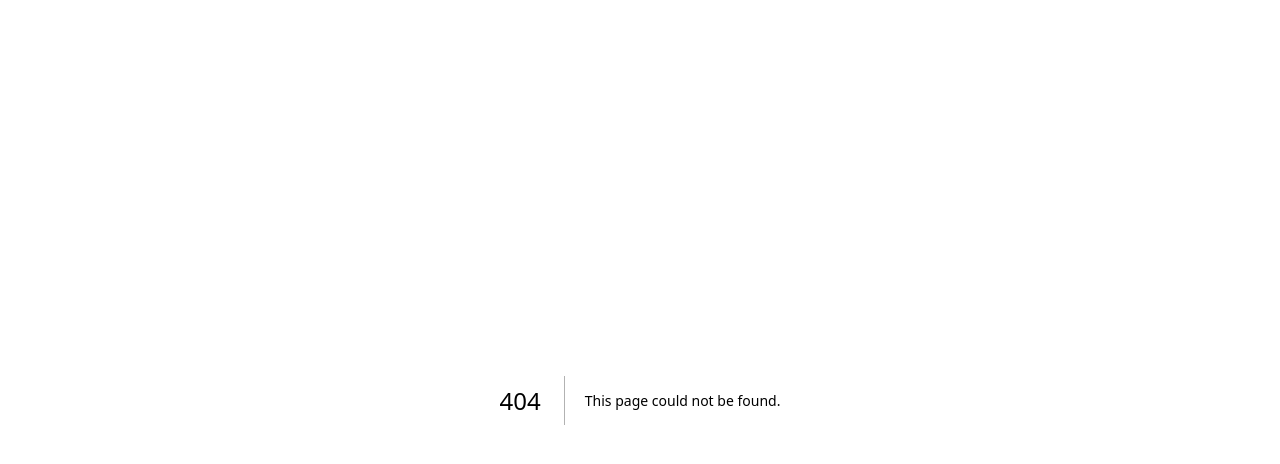
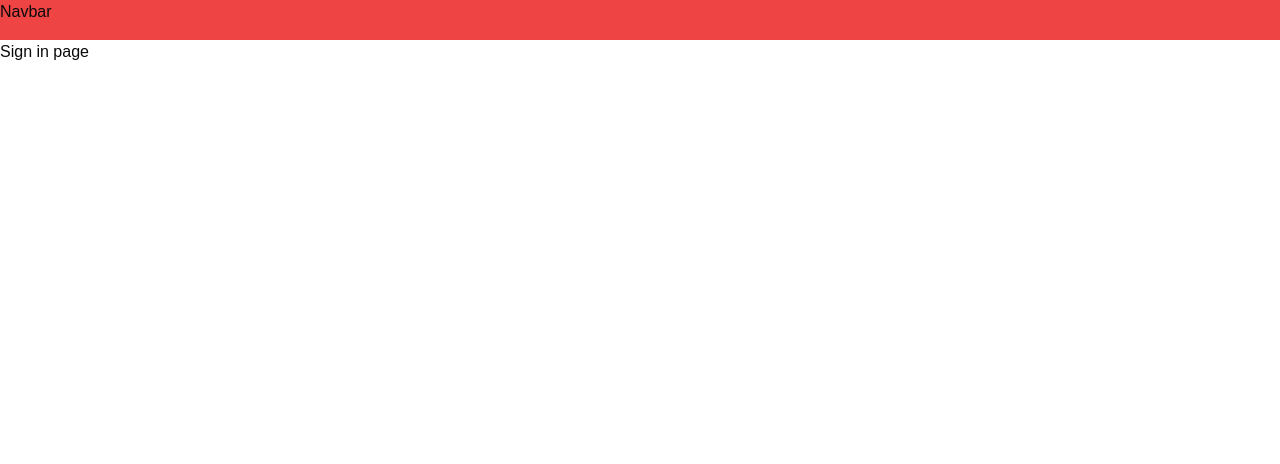
Before and after one commit to gyhcom/Jira_Gyh, a Next.js app: page /sign-in in a window 1280 px wide. Before the commit this address had no page. Shown: the top 464 px of the page. Built offline with nearby package versions, Linux system fonts and the light colour scheme.

Commit message:
feat: add SignIn layout and page components

```diff
--- /dev/null
+++ b/src/app/sign-in/layout.tsx
@@ -0,0 +1,16 @@
+interface SignInLayOutProps {
+    children: React.ReactNode;
+};
+
+const SignInLayOut =({children}: SignInLayOutProps) =>{
+    return (
+        <div className="flex flex-col">
+            <nav className="bg-red-500 h-10">
+                <p>Navbar</p>
+            </nav>
+            {children}
+        </div>
+    )
+}
+
+export default SignInLayOut;
--- /dev/null
+++ b/src/app/sign-in/page.tsx
@@ -0,0 +1,11 @@
+import React from 'react'
+
+const SignInPage = () => {
+  return (
+    <div>
+      Sign in page
+    </div>
+  )
+}
+
+export default SignInPage
```
Also changed, not shown: src/features/test.tsx (renamed from src/app/features/test.tsx).
